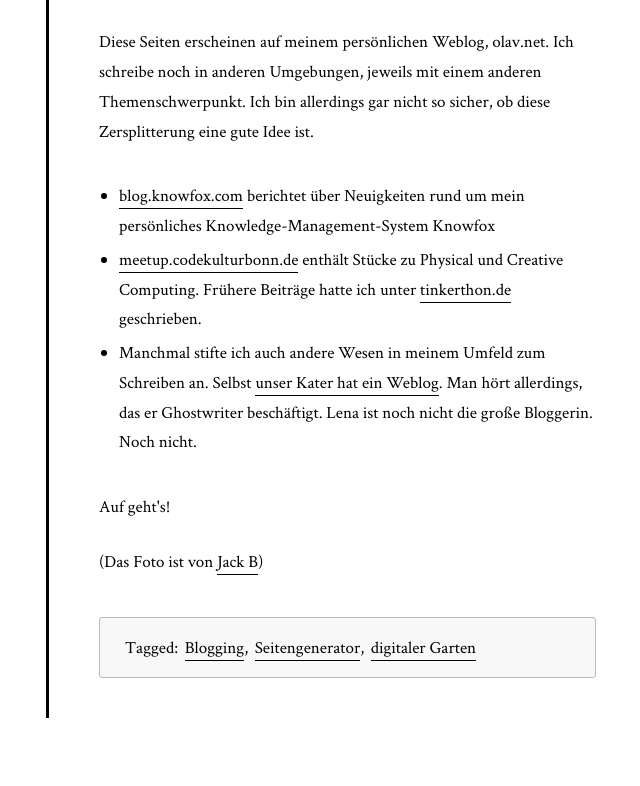
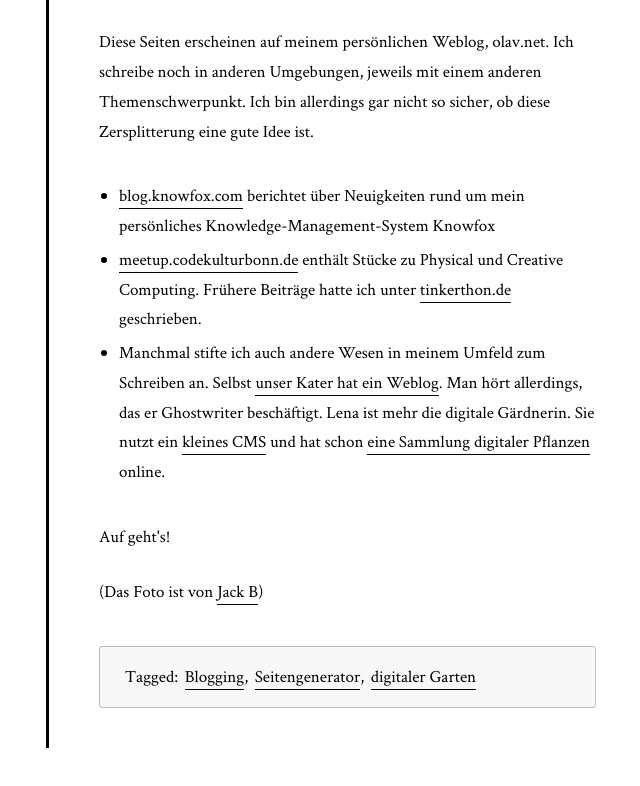
Before and after one commit to oschettler/olav.net, a plain HTML site: page blog/ivy-holly.html in a window 1280 px wide. Shown: the part 2534-3320 px from the top of the page, without its empty margins (474-1114 px from the left). Before the commit the page ends 3292 px from the top, so only its background shows below. Drawn offline with Linux system fonts and the light colour scheme.

Commit message:
deploy: 123847b868d47357af67c94c877d0181de2b32bd

```diff
--- a/blog/ivy-holly.html
+++ b/blog/ivy-holly.html
@@ -103,7 +103,7 @@ Diese Seiten erscheinen auf meinem persönlichen Weblog, olav.net. Ich schreibe
 <a href="https://meetup.codekulturbonn.de">meetup.codekulturbonn.de</a> enthält Stücke zu Physical und Creative Computing. Frühere Beiträge hatte ich unter <a href="https://tinkerthon.de">tinkerthon.de</a> geschrieben.
 </li>
 <li>
-Manchmal stifte ich auch andere Wesen in meinem Umfeld zum Schreiben an. Selbst <a href="https://katzenleben.fritz.cat">unser Kater hat ein Weblog</a>. Man hört allerdings, das er Ghostwriter beschäftigt. Lena ist noch nicht die große Bloggerin. Noch nicht.
+Manchmal stifte ich auch andere Wesen in meinem Umfeld zum Schreiben an. Selbst <a href="https://katzenleben.fritz.cat">unser Kater hat ein Weblog</a>. Man hört allerdings, das er Ghostwriter beschäftigt. Lena ist mehr die digitale Gärdnerin. Sie nutzt ein <a href="https://tinkerthon.de/2018/06/editor-fuer-die-homepage">kleines CMS</a> und hat schon <a href="https://lena.pro/">eine Sammlung digitaler Pflanzen</a> online.
 </li>
 </ul>
 <p>
```
Also changed, not shown: 1 other file.
